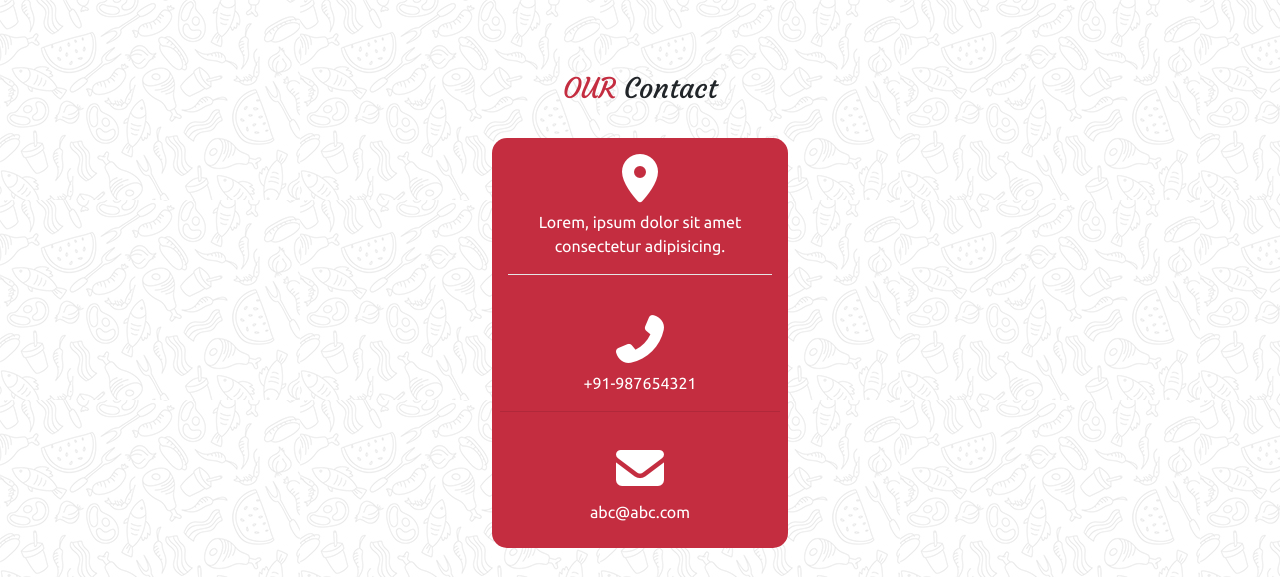
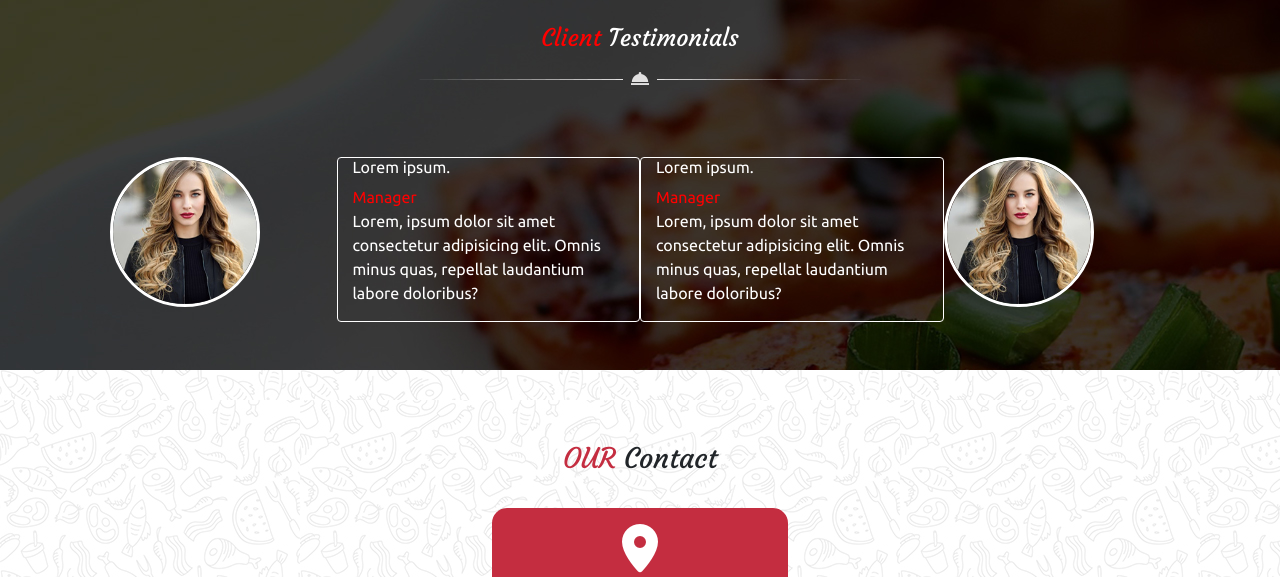
Before and after one commit to liam-plummer/git_bootstrap_les_chefs_14, a website: page index.html in a window 1280 px wide. Shown: the top 577 px of the page. Drawn offline with nearby package versions, Linux system fonts and the light colour scheme.

Commit message:
Section Testimonie 50%

```diff
--- a/index.html
+++ b/index.html
@@ -68,7 +68,28 @@
 
     </section>
     <section>
-
+        <div class="p-4">
+            <h4><span>Client</span> Testimonials</h4>
+            <img src="./public/images/decoration_line.png">
+        </div>
+        <div class="row d-flex justify-content-between p-5 ">
+            <div class="col-3">
+                <img src="./public/images/testimonial1.jpg" alt="Test">
+            </div>
+            <div class="col-3 border border-white rounded d-flex flex-column w-25">
+                <h6>Lorem ipsum.</h6>
+                <span>Manager</span>
+                <p>Lorem, ipsum dolor sit amet consectetur adipisicing elit. Omnis minus quas, repellat laudantium labore doloribus?</p>
+            </div>
+            <div class="col-3 border border-white rounded d-flex flex-column w-25">
+                <h6>Lorem ipsum.</h6>
+                <span>Manager</span>
+                <p>Lorem, ipsum dolor sit amet consectetur adipisicing elit. Omnis minus quas, repellat laudantium labore doloribus?</p>
+            </div>
+            <div class="col-3 p-0">
+                <img src="./public/images/testimonial1.jpg" alt="Test">
+            </div>
+        </div>
     </section>
     <section class="p-5">
         <div>
--- a/src/sass/style.sass
+++ b/src/sass/style.sass
@@ -11,7 +11,22 @@ li
     color: white
 a
     color: white
+span
+    color: red
 section
+    &:nth-last-of-type(2)
+        background-image: url("../../public/images/testimonials_background.jpg")
+        color: white
+        div
+            &:first-child
+                text-align: center
+                font-family: cour
+            &:nth-child(2)
+                img
+                    border-radius: 50%
+                    height: 150px
+                    width: 150px
+                    border: white 3px solid
     &:last-of-type
         h3
             font-family: cour
```
Also changed, not shown: public/css/style.css, 1 other file.
